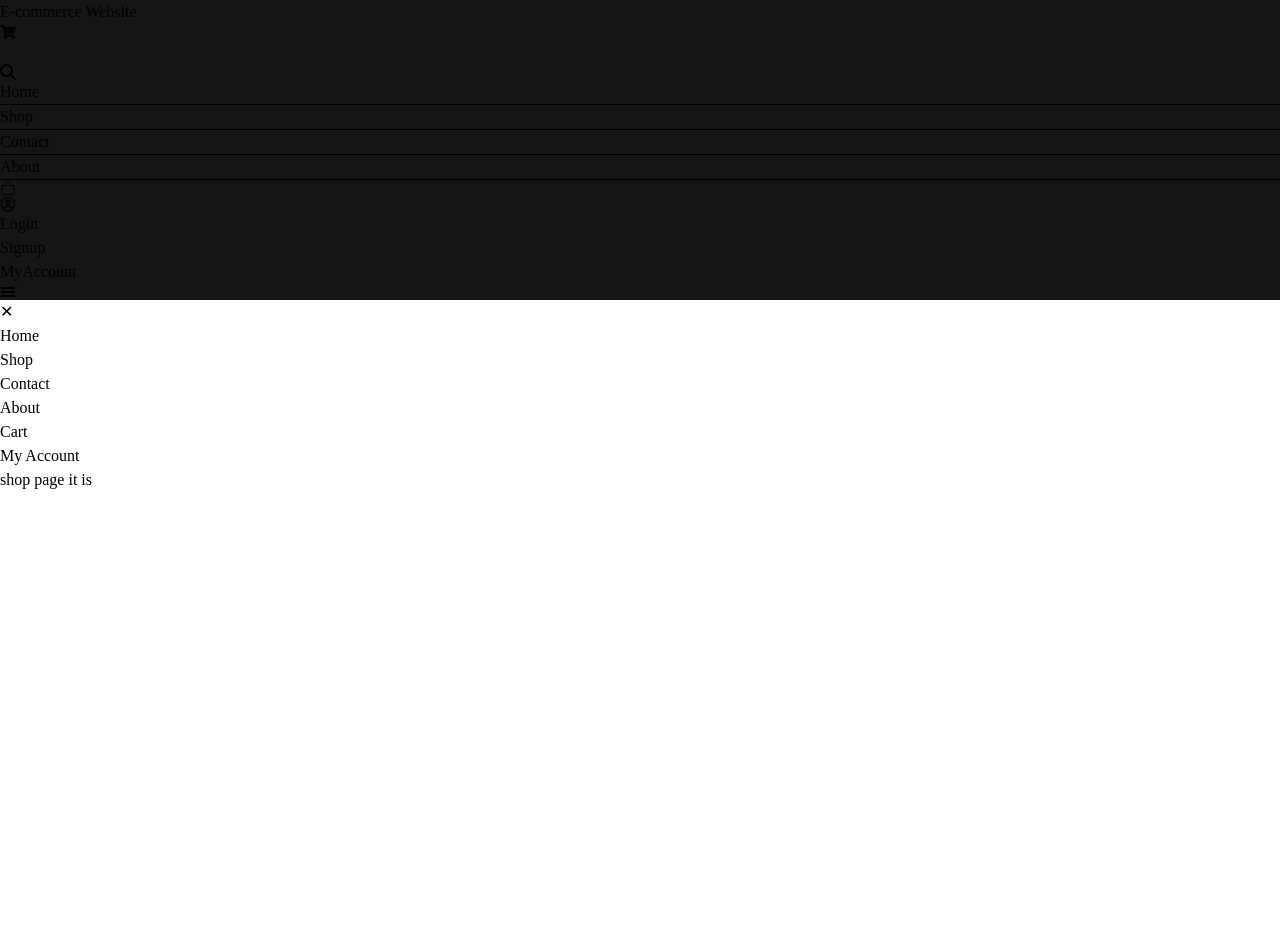
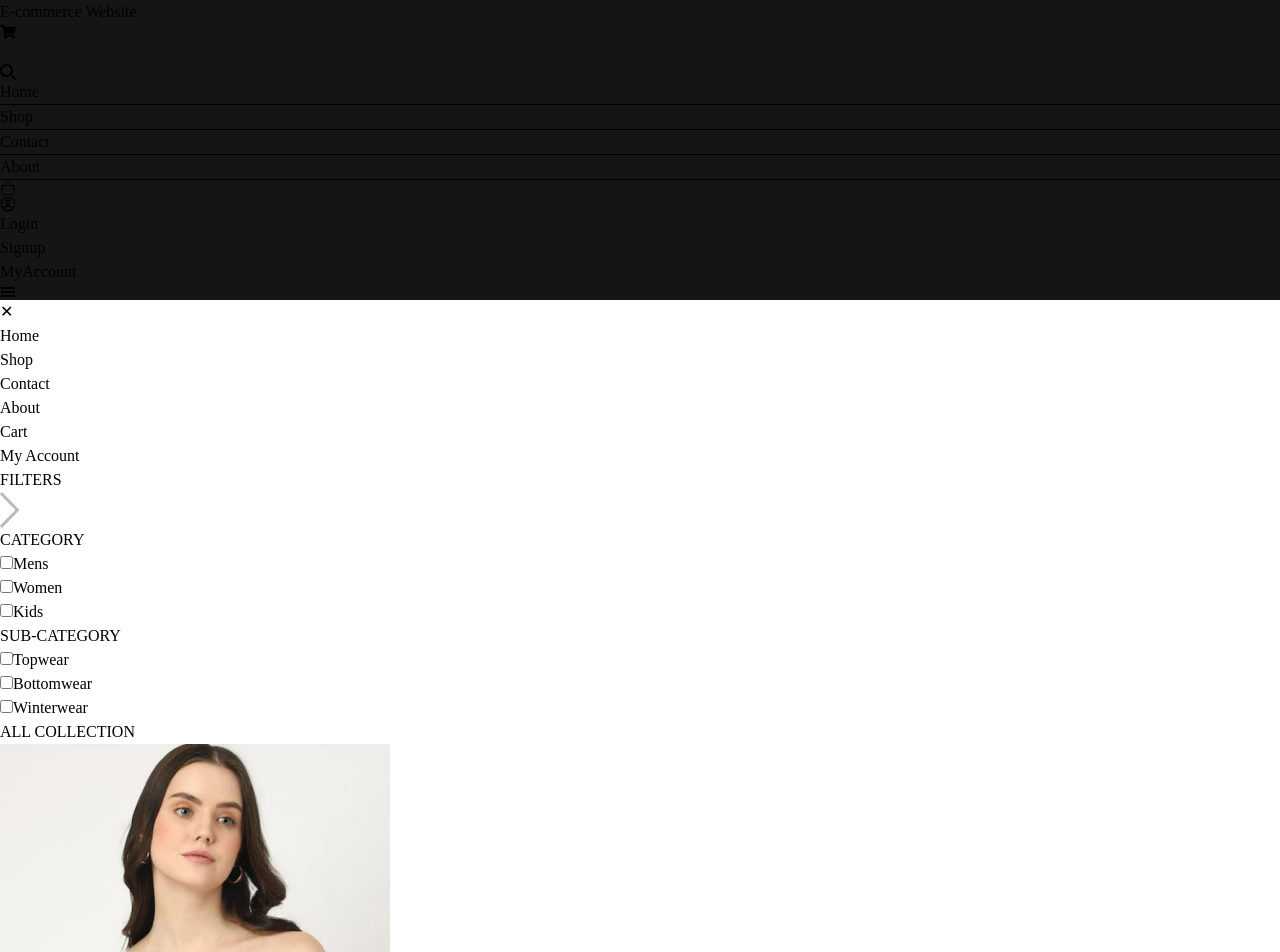
Before and after one commit to deadman613/e-commerce, a React (Vite) app in the folder ecommerce/: page /Shop in a window 1280 px wide. Shown: the top 952 px of the page. Before the commit the page ends 800 px from the top, so only its background shows below. Built offline with nearby package versions, Linux system fonts and the light colour scheme.

Commit message:
shop page done

```diff
--- a/ecommerce/src/Bestseller.jsx
+++ b/ecommerce/src/Bestseller.jsx
@@ -20,7 +20,7 @@ const Bestseller =()=>
 
 
     return(<>
-    <div className=" my-10">
+    <div className=" my-15">
         <div className="text-center text-3xl py-6">
             <Title text1={'Best'} text2={'Seller'}/>
         </div>
--- a/ecommerce/src/Footer.jsx
+++ b/ecommerce/src/Footer.jsx
@@ -18,7 +18,7 @@ const Footer = () => {
 
             </div>
 
-            <div className="flex justify-center text-gray-600 mx-12 ">
+            <div className="flex   justify-center items-center text-gray-600 mx-12 ">
                 <p>© Copy-right 2025 E_commerce.com . All Right Reserved </p>
 
             </div>
--- a/ecommerce/src/Hero.jsx
+++ b/ecommerce/src/Hero.jsx
@@ -2,20 +2,21 @@ import React from 'react';
 import backimg from '../src/images/backimg.jpg';
 const Hero =()=>
 {
-    return( <div className="flex  justify-center my-7  sm:max-sm:flex-col">
+    return(
+    <div className="flex  justify-center my-7  sm:max-sm:flex-col  ">
     {/* Outer container with box styling */}
     <div className="flex flex-col sm:flex-row border border-black rounded-lg shadow-lg w-[80%] max-w-[1000px] p-5">
         {/* Right section (Image) */}
-        <div className="w-1/2 flex justify-center">
+        <div className="w-2/2    sm:w-1/2 ">
             <img
                 src={backimg}
                 alt="Shopping"
-                className="w-full h-auto object-cover rounded-lg   cursor-pointer scale-100 hover:scale-105"
+                className="    mb-10   sm:ml-0  sm:mb-0  sm:w-full  h-auto object-cover rounded-lg   cursor-pointer scale-100 hover:scale-105"
             />
         </div>
 
         {/* Left section */}
-        <div className="w-1/2 flex flex-col justify-center px-10 ">
+        <div className="sm:w-1/2 w-full flex flex-col sm:h-auto justify-center px-10 ">
             <h2 className="text-black text-3xl">
                 <span className="text-red-500">Sale 20% off</span>
                 <br /> On Everything
--- a/ecommerce/src/NavTop.jsx
+++ b/ecommerce/src/NavTop.jsx
@@ -11,16 +11,22 @@ import { GiHamburgerMenu } from "react-icons/gi";
 const NavTop = () => {
 
     const [visible, setVisible] = useState(false)
+
+
+
     return (
         <>
             <nav
                 id="nav1"
-                className="h-16 w-full sm:max-sm::w-[400px] gap-5  rounded flex justify-between items-center  bg-white "
+                className="h-16 w-full sm:w-full gap-5  shadow-md shadow-gray-600 rounded flex justify-between items-center px-5 sm:px-30  bg-white "
             >
-                <h3 className="mx-5 text-2xl  max-sm:text-[12px] text-white font-bold flex ">E-commerce Website <FaShoppingCart className="py-1  mx-1.5 mt-1.5" /></h3>
+                <div className=" items-center">
+                <NavLink to='/' className="mx-5 cursor-pointer sm:text-2xl  text-[13px]   text-white font-bold flex ">E-commerce Website <FaShoppingCart className="h-8 w-8 sm:h-auto sm:w-5 mx-1.5 sm:ml-5 " />
+                </NavLink>
+                </div>
                 <div className="search  flex font-bold">
-                    <input type="text" className="text-white xl:w-auto sm:max-sm:w-4 md:w[15vh]
-                    h-10 w-auto  rounded-2xl pt-2 pb-2 px border-2 border-white ml-1.5" />
+                    <input type="text" className="text-white w-1/2 sm:w-full md:w[15vh]
+                    h-10   rounded-2xl pt-2 pb-2 px border-2 border-white ml-1.5" />
                     <NavLink to="/">
                         <FaMagnifyingGlass className=" text-white h-8 w-5 pt-1.5 mx-2.5" />
                     </NavLink>
@@ -29,7 +35,7 @@ const NavTop = () => {
                 </div>
 
 
-                <ul className=" hidden sm:flex justify-end gap-5 mr-20 cursor-pointer font-bold text-white">
+                <ul className=" hidden sm:flex justify-end gap-5 items-center cursor-pointer font-bold text-white">
 
                     <li className='text-white flex flex-col' >
                         <NavLink to="/" > Home <hr className=" w-4/4 border-none h-[1.5px] bg-white hidden" /></NavLink>
--- a/ecommerce/src/NewArrivals.jsx
+++ b/ecommerce/src/NewArrivals.jsx
@@ -18,7 +18,7 @@ const NewArrival = () => {
 
     return (
         <>
-            <div className=" my-10">
+            <div className=" my-20 ">
                 <div className="">
                     <Title text1={"New"} text2={"Arrivals :)"} />
                 </div>
--- a/ecommerce/src/Policyofproduct.jsx
+++ b/ecommerce/src/Policyofproduct.jsx
@@ -11,7 +11,7 @@ const Policyofproduct =()=>
 
     return(
     <>
-    <div className=" flex flex-col  sm:flex-row justify-around text-center ml-5 gap-10 py-20">
+    <div className=" flex flex-col  sm:flex-row justify-around text-center ml-0 mr-0 gap-10 py-20">
         <div >
             <img className="text-black w-12 m-auto mb-5 " src={assets.exchange_icon} alt="" />
             <p className="font-bold">Easy  <span className="text-red-700">Exchange</span> Policy </p>
--- a/ecommerce/src/Shop.jsx
+++ b/ecommerce/src/Shop.jsx
@@ -1,9 +1,111 @@
+import React, { useContext, useEffect, useState } from "react";
+import { ShopContext } from "./context/ShopContext";
+import Footer from "./Footer.jsx";
+import products, { assets } from "./assests/assets.js";
+import Title from "./Title.jsx";
+import Productcompo from './Productcompo.jsx'
 
 
-function Shop()
-{
-    return(<>
-    <p>shop page it is</p>
+
+
+function Shop() {
+    const { product } = useContext(ShopContext)
+    const [filter, setFilter] = useState(false)
+    const [filterproduct, setProduct] = useState([])
+
+    useEffect(() => {
+        setProduct(products)
+    })
+
+    return (<>
+
+
+
+        <div className="flex flex-col sm:flex-row gap-1 sm:gap-10 pt-10 border-t mx-20">
+
+            {/* Right */}
+
+            <div className="min-w-60 ">
+                <p onClick={() => setFilter(!filter)} className="text-gray-600 font-bold py-2 text-[15px] flex justify-center items-center "  >FILTERS
+                    <img className={`h-3   sm:hidden${filter ? "rotate-90" : ""} mx-1.5 `} src={assets.dropdown_icon} alt="" />
+                </p>
+                {/* categoryfilters */}
+                <div className={`border border-gray-300   mt-5 pl-5 py-3 ${filter ? '' : 'hidden'} sm:block`}>
+                    <p className="mb-3 text-gray-600 text-sm font-medium" >CATEGORY</p>
+                    <div className="flex flex-col">
+                        <p className="flex gap-2">
+                            <input type="checkbox" value={"Men"} />
+                            Mens
+                        </p>
+                        <p className="flex gap-2">
+                            <input type="checkbox" value={"Women"} />
+                            Women
+                        </p>
+                        <p className="flex gap-2">
+                            <input type="checkbox" value={"Kids"} />
+                            Kids
+                        </p>
+
+                    </div>
+
+                </div>
+
+                {/* subcategory */}
+                <div className={`border border-gray-300   mt-10 pl-5 py-3 ${filter ? '' : 'hidden'} sm:block`}>
+                    <p className="mb-3 text-gray-600 text-sm font-medium" > SUB-CATEGORY</p>
+                    <div className="flex flex-col">
+                        <p className="flex gap-2">
+                            <input type="checkbox" value={"Topwear"} />
+                            Topwear
+                        </p>
+                        <p className="flex gap-2">
+                            <input type="checkbox" value={"Bottomwear"} />
+                            Bottomwear
+                        </p>
+                        <p className="flex gap-2">
+                            <input type="checkbox" value={"Winterwear"} />
+                            Winterwear
+                        </p>
+
+                    </div>
+                </div>
+
+            </div>
+
+            {/* right side of the shop page */}
+
+            <div className="flex-1">
+
+                <div className=" flex justify-between  text-base sm:text-[15px] mb-4">
+                    <Title text1={"ALL "} text2={"COLLECTION"} />
+                </div>
+
+                {/* map product  */}
+
+                <div className="grid grid-cols-2 md:grid-cols-3 ">
+                    {
+
+                        filterproduct.map((item, index) => (
+                            <Productcompo key={index} name={item.name} id={item._id} price={item.price} image={item.image} />
+
+                        ))
+
+
+                    }
+
+
+                </div>
+
+            </div>
+
+
+        </div>
+
+
+
+
+
+        <Footer />
     </>);
 }
 
--- a/ecommerce/src/Subscribe.jsx
+++ b/ecommerce/src/Subscribe.jsx
@@ -20,11 +20,19 @@ import React from "react";
     return (
     <>
     <div className="text-center ">
-        <div className="text-gray-800 ">
+        <div className="text-gray-800 flex flex-col  items-center">
             <p className="mx-12 sm:mr-25"><span className="text-red-600 ">Subscribe</span>  for 20% Off on Shopping</p>
-            <form onSubmit={onSubmithandler} action=" " className="mt-5 mb-20 flex flex-col justify-center sm:flex-row sm:mr-30  ">
-                <input type="text"  placeholder="Gmail.com..." className="rounded-2xl sm:mt-2.5 placeholder-red-700 ml-20 py-1.5 sm:h-12 px-2 border flex justify-center border-black w-40 sm:w-60  " />
-                <button onClick={handlebutton} className="bg-black text-sm text-white mt-2.5 rounded-2xl ml-28 sm:ml-2 sm:text-[20px] py-2.5  px-2.5 hover:bg-gray-500 scale-90 hover:scale-95 cursor-pointer w-[100px]"><i>Subscribe</i></button>
+            <form onSubmit={onSubmithandler} action=" " className="mt-5 mb-20 flex flex-col items-center sm: sm:flex-row  sm:w-fit  ">
+
+                <input type="text"
+                placeholder="Gmail.com..."
+                className="flex  rounded-2xl sm:mt-2.5 placeholder-red-700  py-1.5 sm:h-12 px-2 border  border-black w-40 sm:w-60  "
+                />
+
+            <button
+                onClick={handlebutton}
+                className="bg-black text-sm text-white mt-2.5 rounded-2xl   sm:text-[20px] py-2.5  px-2.5 hover:bg-gray-500 scale-90 hover:scale-95 cursor-pointer w-[100px]"><i>Subscribe</i>
+            </button>
             </form>
 
         </div>
--- a/ecommerce/src/Title.jsx
+++ b/ecommerce/src/Title.jsx
@@ -4,7 +4,7 @@ const Title =({text1,text2})=>
 {
     return(
     <>
-    <div className="text-5xl  py-10 my-20 h-30 flex justify-center ">
+    <div className="text-5xl flex justify-center ">
         <h2 className=" text-red-700">{text1} <span className="text-black">{text2}</span> </h2>
     </div>
 
```
